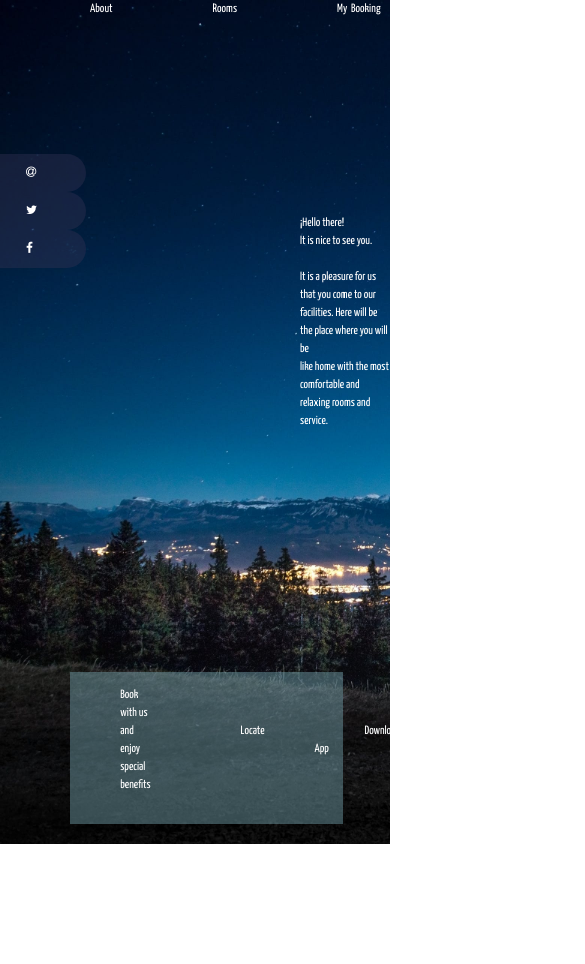
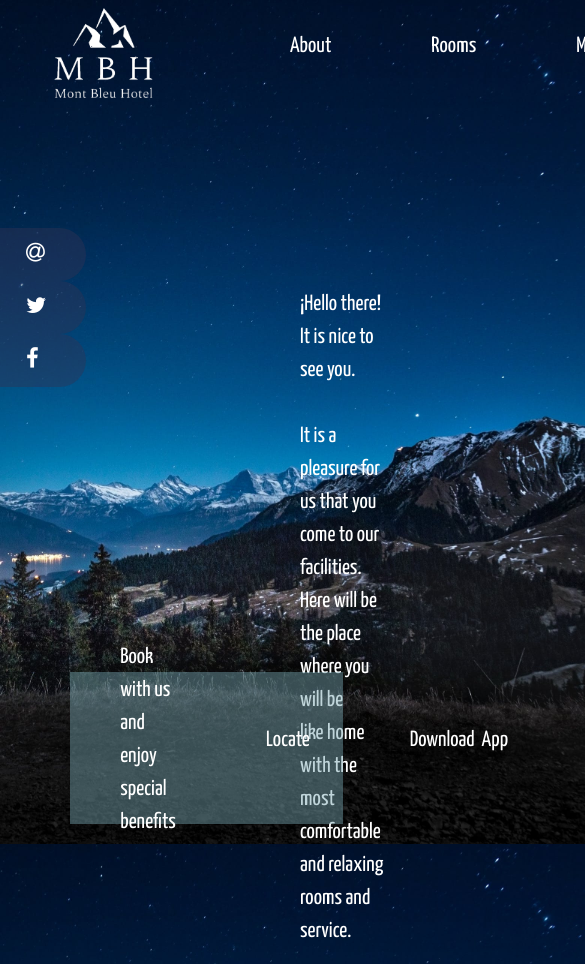
Before and after one commit to nattury/final, a Vue app: page / in a window 390 px wide. Shown: the top 964 px of the page, 585 px wide, since content can reach past the window. Before the commit the page ends 844 px from the top, so only its background shows below. Built offline with nearby package versions, Linux system fonts and the light colour scheme.

Commit message:
1 responsive

```diff
--- a/src/App.vue
+++ b/src/App.vue
@@ -103,7 +103,11 @@ body {
 
 @media(max-width: 800px){
   .comun{
-    font-size: 12px;
+    font-size: 22px;
+  }
+
+  .logo{
+    width: 200px;
   }
 }
 
--- a/src/components/Principal.vue
+++ b/src/components/Principal.vue
@@ -20,7 +20,7 @@
         <li><a class="links" href="/locate">Locate</a></li>
         <li>
           <a class="links" href="https://www.apple.com/co/app-store/" target="_blank"
-            >Download App</a
+            >Download&nbsp;&nbsp;App</a
           >
         </li>
         <li><a class="links" href="">Guest</a></li>
```
